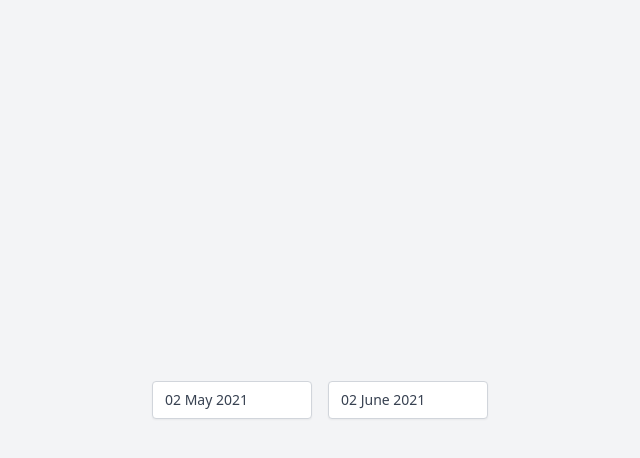
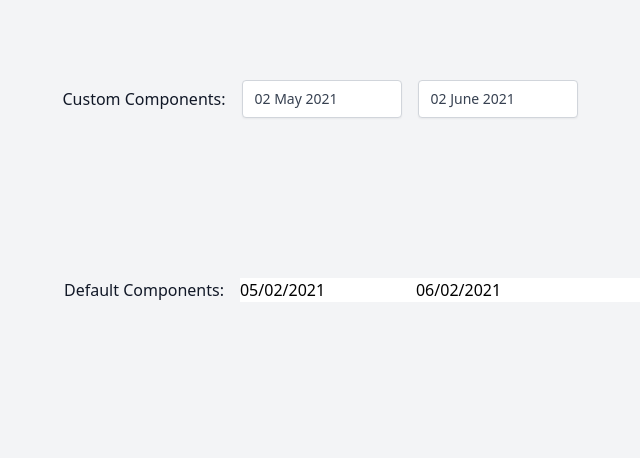
Before and after one commit to msnegurski/tailwind-react-datepicker, a Next.js app: page / in a window 1280 px wide. Shown: the top 458 px of the page, without its empty margins (320-960 px from the left). Built offline with nearby package versions, Linux system fonts and the light colour scheme.

Commit message:
Add old variant with default components

```diff
--- a/pages/index.js
+++ b/pages/index.js
@@ -16,8 +16,9 @@ export default function Home() {
     }, [startDate])
 
     return (
-        <div className="bg-gray-100">
-            <div className="flex items-center justify-center max-w-2xl min-h-screen mx-auto space-x-4">
+        <div className="flex flex-col min-h-screen bg-gray-100">
+            <div className="flex items-center justify-center max-w-2xl py-20 mx-auto space-x-4">
+                <span className="font-medium text-gray-900">Custom Components:</span>
                 <div className="relative w-40">
                     <DatePicker
                         selected={startDate}
@@ -123,6 +124,33 @@ export default function Home() {
                     />
                 </div>
             </div>
+            <div className="flex items-center justify-center max-w-2xl py-20 mx-auto space-x-4">
+                <span className="font-medium text-gray-900">Default Components:</span>
+                <div className="relative w-40">
+                    <DatePicker
+                        selected={startDate}
+                        onChange={(date) => setStartDate(date)}
+                        selectsStart
+                        startDate={startDate}
+                        endDate={endDate}
+                        nextMonthButtonLabel=">"
+                        previousMonthButtonLabel="<"
+                        popperClassName="react-datepicker-left"
+                    />
+                </div>
+                <div className="relative w-40">
+                    <DatePicker
+                        selected={endDate}
+                        onChange={(date) => setEndDate(date)}
+                        selectsEnd
+                        startDate={startDate}
+                        endDate={endDate}
+                        nextMonthButtonLabel=">"
+                        previousMonthButtonLabel="<"
+                        popperClassName="react-datepicker-right"
+                    />
+                </div>
+            </div>
         </div>
     )
 }
```
